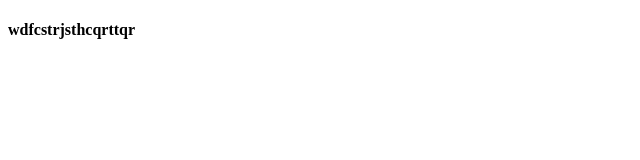
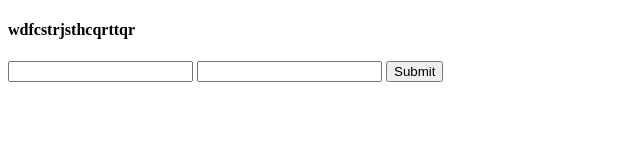
Before and after one commit to LA-by/myrepo, a plain HTML site: page index.html in a window 1280 px wide. Shown: the whole page, without its empty margins (0-640 px from the left). Drawn offline with Linux system fonts and the light colour scheme.

Commit message:
1st form

```diff
--- a/index.html
+++ b/index.html
@@ -7,5 +7,10 @@
 </head>
 <body>
   <h4>wdfcstrjsthcqrttqr</h4>
+  <form>
+    <input type="text" name="textfield1">
+    <input type="text" name="textfield2">
+    <input type="submit" value="Submit">
+  </form>
 </body>
 </html>
```
